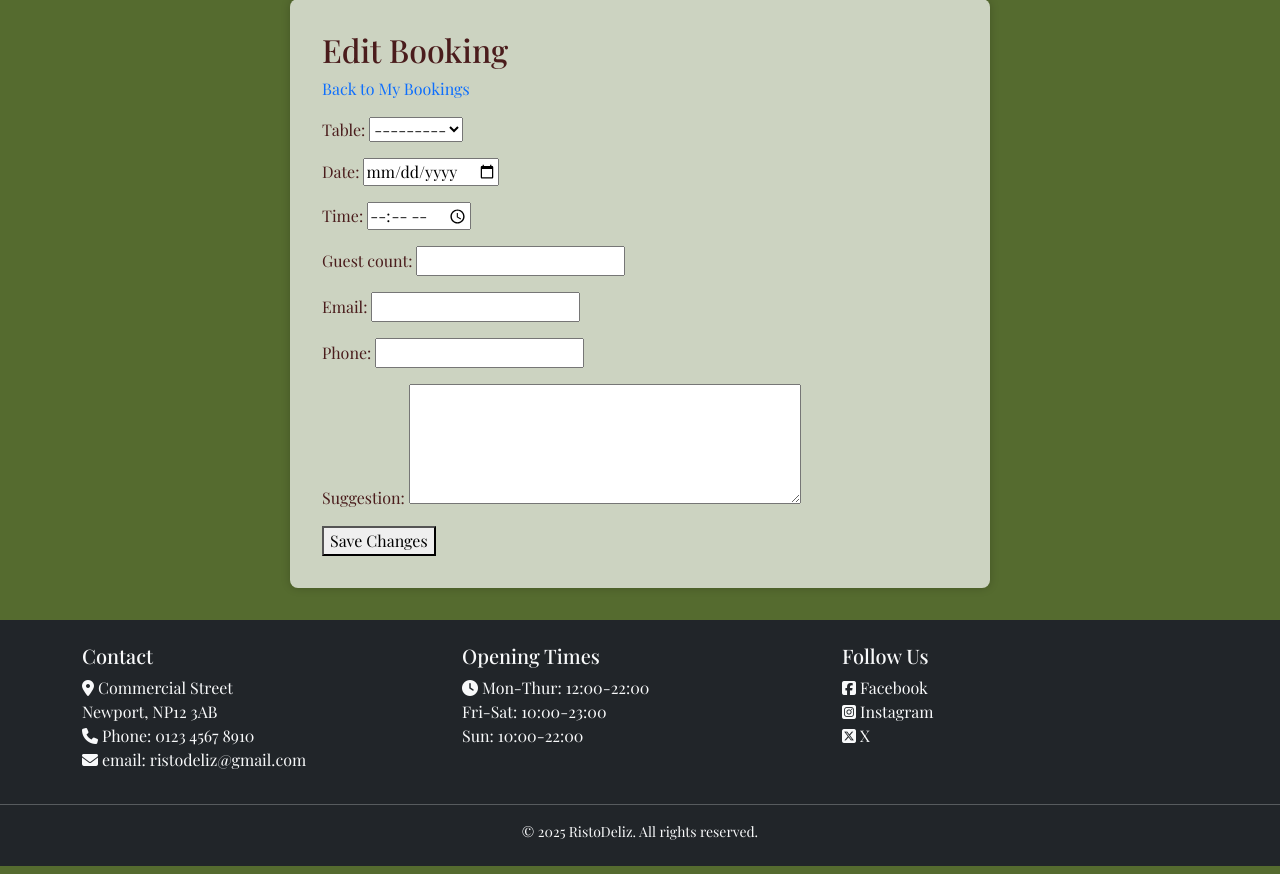
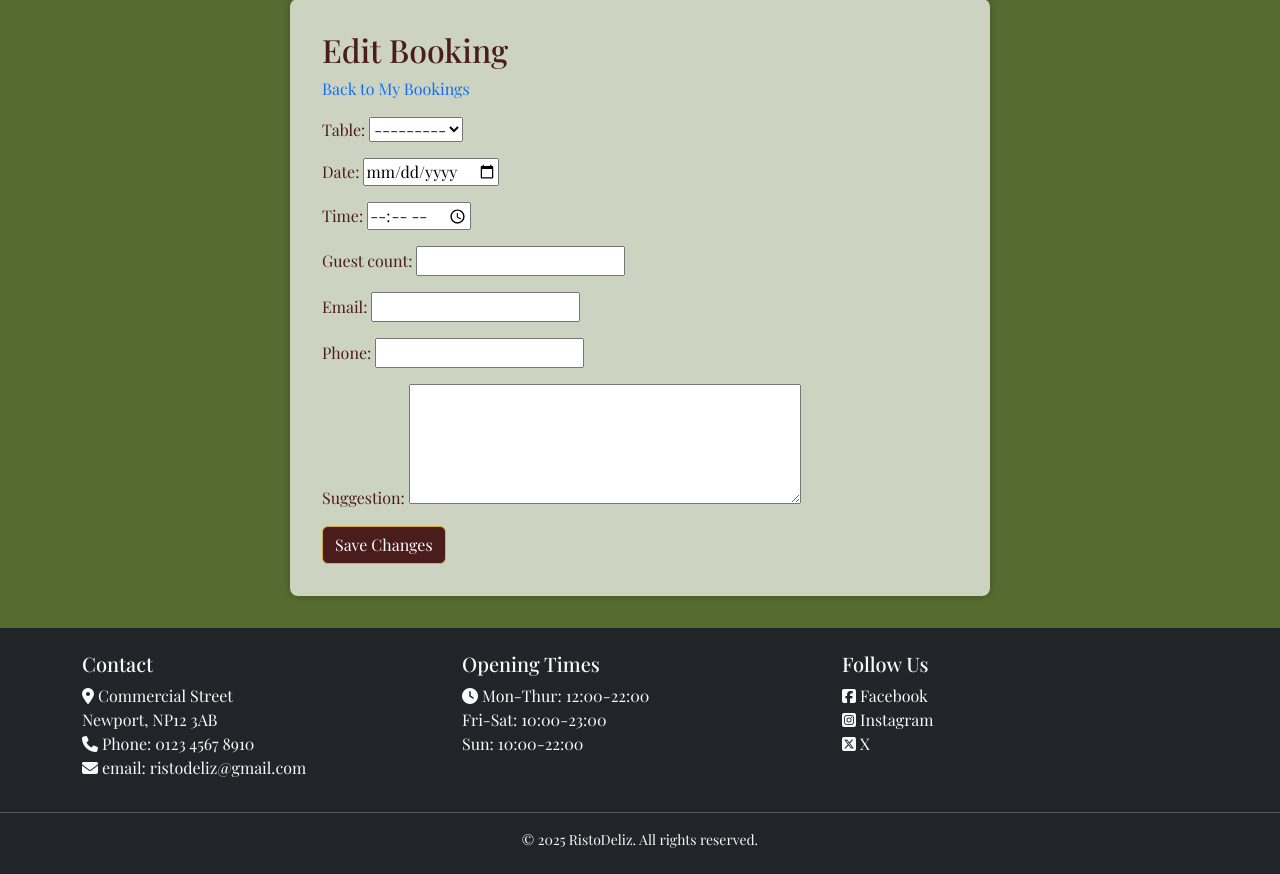
Before and after one commit to jessi25924/risto_deliz, a Django app: template booking_table/templates/booking_table/edit_booking.html in a window 1280 px wide. Shown: the part 81-955 px from the top of the page. Run offline with Django 4.2, Linux system fonts and the light colour scheme; the template is opened without the code that fills it: values that come from a table or form of the project are taken from there, others are empty; some libraries are stand-ins or nearby versions; some web fonts are replaced.

Commit message:
Button style

```diff
--- a/booking_table/templates/booking_table/edit_booking.html
+++ b/booking_table/templates/booking_table/edit_booking.html
@@ -10,7 +10,7 @@
   <form method="post">
     {% csrf_token %}
     {{ form.as_p }}
-    <button type="submit">Save Changes</button>
+    <button class="btn btn-primary" type="submit">Save Changes</button>
   </form>
 </div>
 {% endblock %}
```
